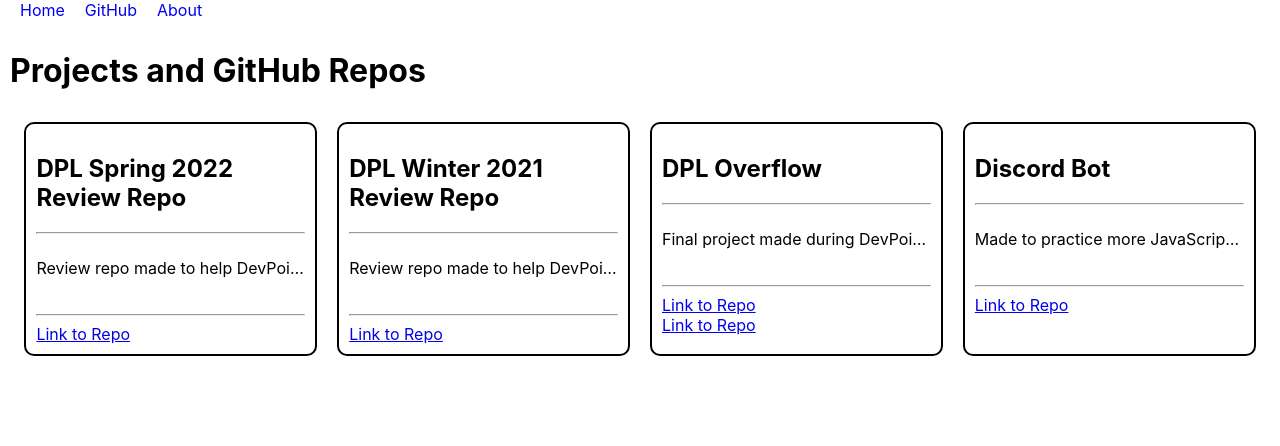
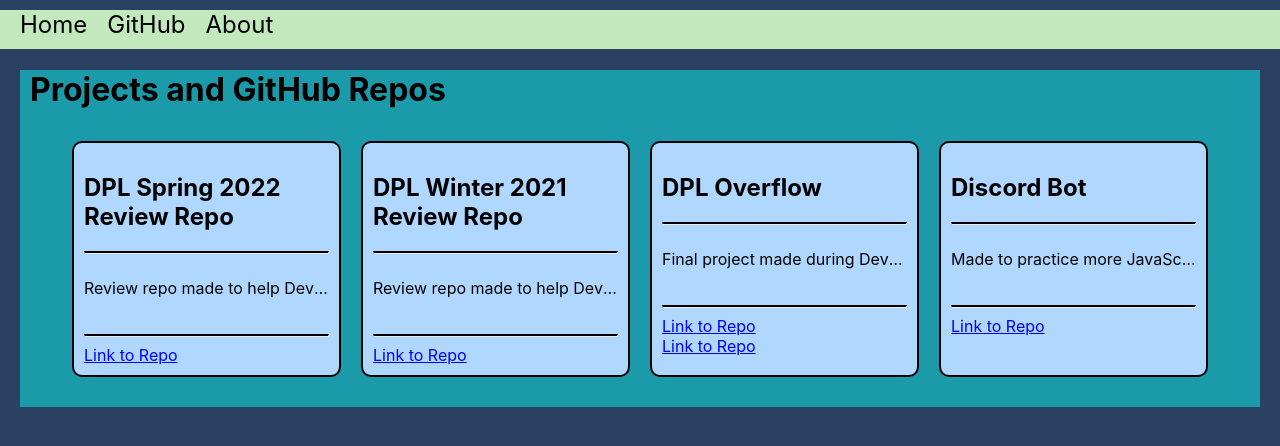
Before and after one commit to Michaelreforged/personal-site, a React (Create React App) app: page /github in a window 1280 px wide. Shown: the top 446 px of the page. Built offline with nearby package versions, Linux system fonts and the light colour scheme.

Commit message:
sass conversion and more styling

```diff
--- a/package.json
+++ b/package.json
@@ -12,6 +12,7 @@
     "react-router": "^6.3.0",
     "react-router-dom": "^6.3.0",
     "react-scripts": "5.0.1",
+    "sass": "^1.51.0",
     "styled-components": "^5.3.5",
     "web-vitals": "^2.1.4"
   },
--- a/src/Components/NavStyling.js
+++ b/src/Components/NavStyling.js
@@ -5,8 +5,12 @@
 export const StyledNLink = styled(Link)`
 padding: 10px;
 text-decoration:none;
+color: black;
+font-size: 1.5em;
 `
 
 export const NavDiv = styled.div`
 padding: 0px 10px 10px 10px;
+margin-top: 10px;
+background-color: #C3E8BD;
 `
--- a/src/Components/StyledDivs.js
+++ b/src/Components/StyledDivs.js
@@ -2,4 +2,7 @@
 
 export const MainDiv = styled.div`
 padding: 0px 10px 10px 10px;
+background-color: #1B9AAA;
+margin: 20px;
+height: 90%;
 `
--- a/src/Components/css/project.css
+++ /dev/null
@@ -1,161 +0,0 @@
-.containerDiv {
-  display: flex;
-  justify-content: center;
-  padding: 0px 10px 10px 10px;
-  border-radius: 10px;
-}
-/* ----------- Project Div Seperator Beginning of 1 --------------*/
-.project1 {
-  padding: 10px;
-  margin: 10px;
-  border: solid black 2px;
-  border-radius: 10px;
-  width: 21vw;
-  max-height: 215px;
-}
-
-.description1 {
-  max-height: 4em;
-  min-height: 4em;
-  transition: all 0.1s ease-in-out;
-  overflow: hidden;
-}
-
-.project1 p {
-  overflow: hidden;
-  white-space: nowrap;
-  text-overflow: ellipsis;
-}
-
-.project1:hover{
-  max-height: 100%;
-  transition: all 1s ease-in-out;
-}
-
-.project1:hover p {
-  overflow: hidden;
-  white-space: normal;
-}
-
-
-.project1:hover .description1 {
-  max-height: 100%;
-  transition: all 1s ease-in-out;
-}
-
-/* ----------- Project Div Seperator Ending of 1 --------------*/
-/* ----------- Project Div Seperator Beginning of 2 --------------*/
-.project2 {
-  padding: 10px;
-  margin: 10px;
-  border: solid black 2px;
-  border-radius: 10px;
-  width: 21vw;
-  max-height: 215px;
-}
-
-.description2 {
-  max-height: 4em;
-  min-height: 4em;
-  transition: all 0.1s ease-in-out;
-  overflow: hidden;
-}
-
-.project2 p {
-  overflow: hidden;
-  white-space: nowrap;
-  text-overflow: ellipsis;
-}
-
-.project2:hover{
-  max-height: 100%;
-  transition: all 1s ease-in-out;
-}
-
-.project2:hover p {
-  overflow: hidden;
-  white-space: normal;
-}
-.project2:hover .description2 {
-  max-height: 100%;
-  transition: all 1s ease-in-out;
-}
-
-/* ----------- Project Div Seperator Ending of 2 --------------*/
-/* ----------- Project Div Seperator Beginning of 3 --------------*/
-.project3 {
-  padding: 10px;
-  margin: 10px;
-  border: solid black 2px;
-  border-radius: 10px;
-  width: 21vw;
-  max-height: 215px;
-}
-
-.description3 {
-  max-height: 4em;
-  min-height: 4em;
-  transition: all 0.1s ease-in-out;
-  overflow: hidden;
-}
-
-.project3 p {
-  overflow: hidden;
-  white-space: nowrap;
-  text-overflow: ellipsis;
-}
-
-.project3:hover{
-  max-height: 100%;
-  transition: all 1s ease-in-out;
-}
-.project3:hover p {
-  overflow: hidden;
-  white-space: normal;
-}
-
-.project3:hover .description3 {
-  max-height: 100%;
-  transition: all 1s ease-in-out;
-}
-
-/* ----------- Project Div Seperator Ending of 3 --------------*/
-/* ----------- Project Div Seperator Beginning of 4 --------------*/
-.project4 {
-  padding: 10px;
-  margin: 10px;
-  border: solid black 2px;
-  border-radius: 10px;
-  width: 21vw;
-  max-height: 215px;
-}
-
-.description4 {
-  max-height: 4em;
-  min-height: 4em;
-  transition: all 0.1s ease-in-out;
-  overflow: hidden;
-}
-
-.project4:hover{
-  max-height: 100%;
-  transition: all 1s ease-in-out;
-}
-
-.project4 p {
-  overflow: hidden;
-  white-space: nowrap;
-  text-overflow: ellipsis;
-}
-
-.project4:hover p {
-  overflow: hidden;
-  white-space: normal;
-}
-
-.project4:hover .description4 {
-  max-height: 100%;
-  transition: all 1s ease-in-out;
-}
-
-/* ----------- Project Div Seperator Ending of 4 --------------*/
--- a/src/Pages/About.js
+++ b/src/Pages/About.js
@@ -4,6 +4,7 @@
   return(
     <div>
       <h1> About Page</h1>
+
     </div>
   )
 };
--- a/src/Pages/Github.js
+++ b/src/Pages/Github.js
@@ -1,6 +1,7 @@
 import React from "react";
 import { data } from "../Data/github_projects";
-import '../Components/css/project.css'
+import '../StylingSheets/project.sass'
+
 const GitHub = () => {
 
   const renderProjects = () =>{
--- /dev/null
+++ b/src/StylingSheets/project.sass
@@ -0,0 +1,144 @@
+$project-margin: 10px
+$project-padding: 10px
+$container-width: calc(90% - 10*$project-margin)
+$project-height: fit-content(20em)
+$project-width: calc($container-width/4)
+$project-bg: #b0d7ff
+$project-border: solid black 2px
+$project-radius: 10px
+$project-hr: 2px solid black
+$project-on-hover: all 1s ease-in-out
+
+.containerDiv
+  display: flex
+  justify-content: center
+  padding: 0px 10px 10px 10px
+
+/* ----------- Project Div Separator Beginning of 1 --------------
+
+.project1
+  padding: $project-padding
+  margin: $project-margin
+  border: $project-border
+  border-radius: $project-radius
+  width: $project-width
+  max-height: $project-height
+  background-color: $project-bg
+  hr
+    border-top: $project-hr
+  p
+    overflow: hidden
+    white-space: nowrap
+    text-overflow: ellipsis
+
+.description1
+  max-height: 4em
+  min-height: 4em
+  transition: all 0.1s ease-in-out
+  overflow: hidden
+
+  &:hover
+    max-height: 100%
+    transition: $project-on-hover
+
+    p
+      overflow: hidden
+      white-space: normal
+
+/* ----------- Project Div Separator Ending of 1 --------------
+/* ----------- Project Div Separator Beginning of 2 --------------
+
+.project2
+  padding: $project-padding
+  margin: $project-margin
+  border: $project-border
+  border-radius: $project-radius
+  width: $project-width
+  max-height: $project-height
+  background-color: $project-bg
+  hr
+    border-top: $project-hr
+  p
+    overflow: hidden
+    white-space: nowrap
+    text-overflow: ellipsis
+
+.description2
+  max-height: 4em
+  min-height: 4em
+  transition: all 0.1s ease-in-out
+  overflow: hidden
+
+  &:hover
+    max-height: 100%
+    transition: $project-on-hover
+
+    p
+      overflow: hidden
+      white-space: normal
+
+/* ----------- Project Div Separator Ending of 2 --------------
+/* ----------- Project Div Separator Beginning of 3 --------------
+
+.project3
+  padding: $project-padding
+  margin: $project-margin
+  border: $project-border
+  border-radius: $project-radius
+  width: $project-width
+  max-height: $project-height
+  background-color: $project-bg
+  hr
+    border-top: $project-hr
+  p
+    overflow: hidden
+    white-space: nowrap
+    text-overflow: ellipsis
+
+.description3
+  max-height: 4em
+  min-height: 4em
+  transition: all 0.1s ease-in-out
+  overflow: hidden
+
+  &:hover
+    max-height: 100%
+    transition: $project-on-hover
+
+    p
+      overflow: hidden
+      white-space: normal
+
+/* ----------- Project Div Separator Ending of 3 --------------
+/* ----------- Project Div Separator Beginning of 4 --------------
+
+.project4
+  padding: $project-padding
+  margin: $project-margin
+  border: $project-border
+  border-radius: $project-radius
+  width: $project-width
+  max-height: $project-height
+  background-color: $project-bg
+  hr
+    border-top: $project-hr
+  p
+    overflow: hidden
+    white-space: nowrap
+    text-overflow: ellipsis
+
+.description4
+  max-height: 4em
+  min-height: 4em
+  transition: all 0.1s ease-in-out
+  overflow: hidden
+
+  &:hover
+    max-height: 100%
+    transition: $project-on-hover
+
+    p
+      overflow: hidden
+      white-space: normal
+
+/* ----------- Project Div Separator Ending of 4 --------------
--- a/src/index.css
+++ b/src/index.css
@@ -5,6 +5,8 @@
     sans-serif;
   -webkit-font-smoothing: antialiased;
   -moz-osx-font-smoothing: grayscale;
+  background-color: #2b4162;
+  height: calc(100vh-10px);
 }
 
 code {
```
Also changed, not shown: 1 other file (tests, documents, lock files or other folders).
